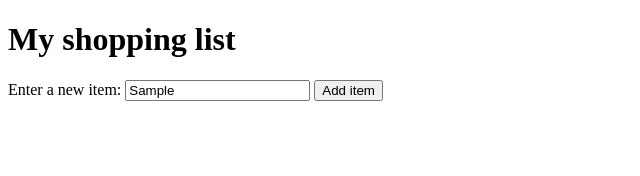
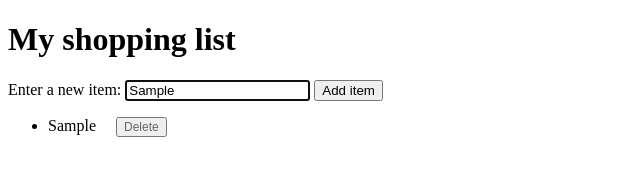
Before and after one commit to ProgramJones/mdn-exercises, a plain HTML site: page manipulating-documents/dynamic-shopping-list/shopping-list.html in a window 1280 px wide. Both pictures are taken after typing "Sample" into the empty fields and a click on the button "Add item". Shown: the whole page, without its empty margins (0-640 px from the left). Drawn offline with Linux system fonts and the light colour scheme.

Commit message:
Completed the shopping list exercise.

```diff
--- a/manipulating-documents/dynamic-shopping-list/shopping-list.html
+++ b/manipulating-documents/dynamic-shopping-list/shopping-list.html
@@ -1,5 +1,6 @@
 <!DOCTYPE html>
 <html lang="en-US">
+
 <head>
     <meta charset="utf-8">
     <meta name="viewport" content="width=device-width, initial-scale=1.0">
@@ -16,6 +17,7 @@
         }
     </style>
 </head>
+
 <body>
 
     <h1>My shopping list</h1>
@@ -31,7 +33,36 @@
     </ul>
 
     <script>
+        let ul = document.querySelector("ul");
+        let input = document.querySelector("input");
+        let button = document.querySelector("button");
 
+        button.addEventListener("click", (e) => {
+            let inputValue = input.value
+            input.textContent = "";
+
+            let li = document.createElement("li");
+            let span = document.createElement("span");
+            let button = document.createElement("button");
+
+            li.appendChild(span);
+            li.appendChild(button);
+
+            span.textContent = inputValue;
+            button.textContent = "Delete";
+
+            console.log(span.value);
+            console.log(button.value);
+
+            ul.appendChild(li);
+
+            button.addEventListener("click", () => {
+                li.remove();
+            })
+
+            input.focus();
+        })
     </script>
 </body>
+
 </html>
```
Lines whose indentation alone changed are shown as unchanged.
